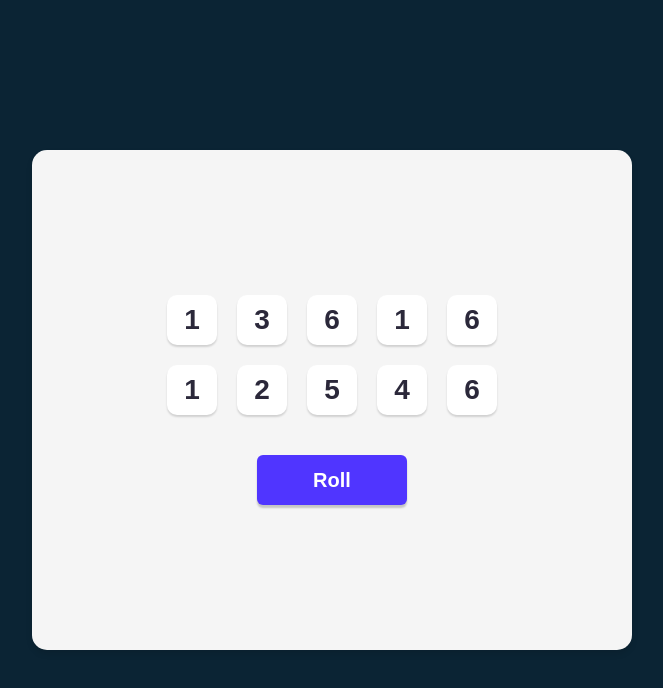
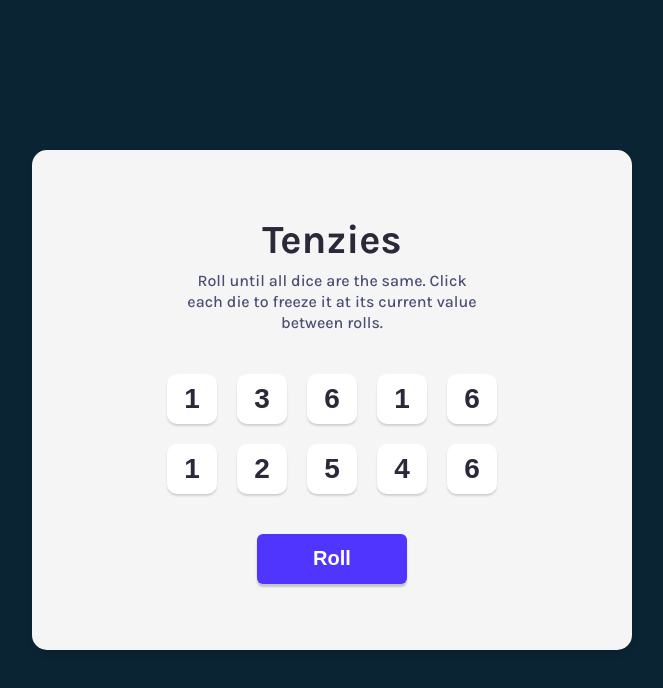
Before and after one commit to rahmatrafli1/tenzies, a React (Vite) app: page / in a window 1280 px wide. Shown: the top 688 px of the page, without its empty margins (308-971 px from the left). Built offline with nearby package versions, Linux system fonts and the light colour scheme.

Commit message:
Add title and instructions to the main component; update styling for better layout

```diff
--- a/App.jsx
+++ b/App.jsx
@@ -40,6 +40,11 @@ export default function App() {
 
   return (
     <main>
+      <h1 className="title">Tenzies</h1>
+      <p className="instructions">
+        Roll until all dice are the same. Click each die to freeze it at its
+        current value between rolls.
+      </p>
       <div className="dice-container">{diceElements}</div>
       <button className="roll-dice" onClick={rollDice}>
         Roll
--- a/index.css
+++ b/index.css
@@ -28,13 +28,32 @@ main {
   justify-content: center;
   align-items: center;
   flex-direction: column;
-  gap: 40px;
+  gap: 0;
+}
+
+.title {
+  font-size: 2.5rem;
+  font-weight: 700;
+  color: #2b283a;
+  margin: 0 0 8px;
+  text-align: center;
+}
+
+.instructions {
+  font-size: 1rem;
+  font-weight: 500;
+  line-height: 1.3;
+  color: #4a4e74;
+  text-align: center;
+  max-width: 300px;
+  margin: 0 0 40px;
 }
 
 .dice-container {
   display: grid;
   grid-template-columns: repeat(5, 1fr);
   gap: 20px;
+  margin-bottom: 40px;
 }
 
 .dice-container button {
```
